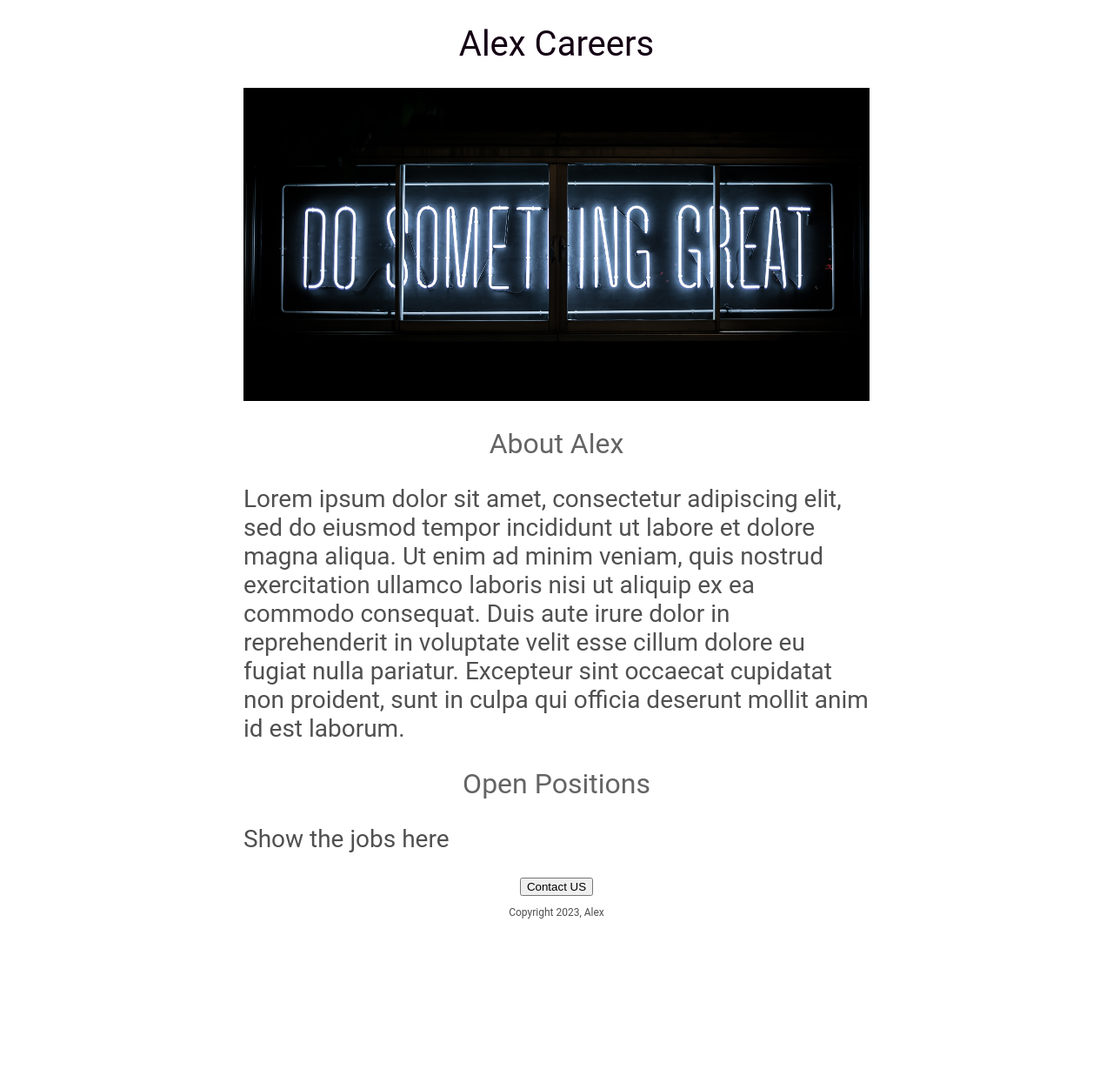
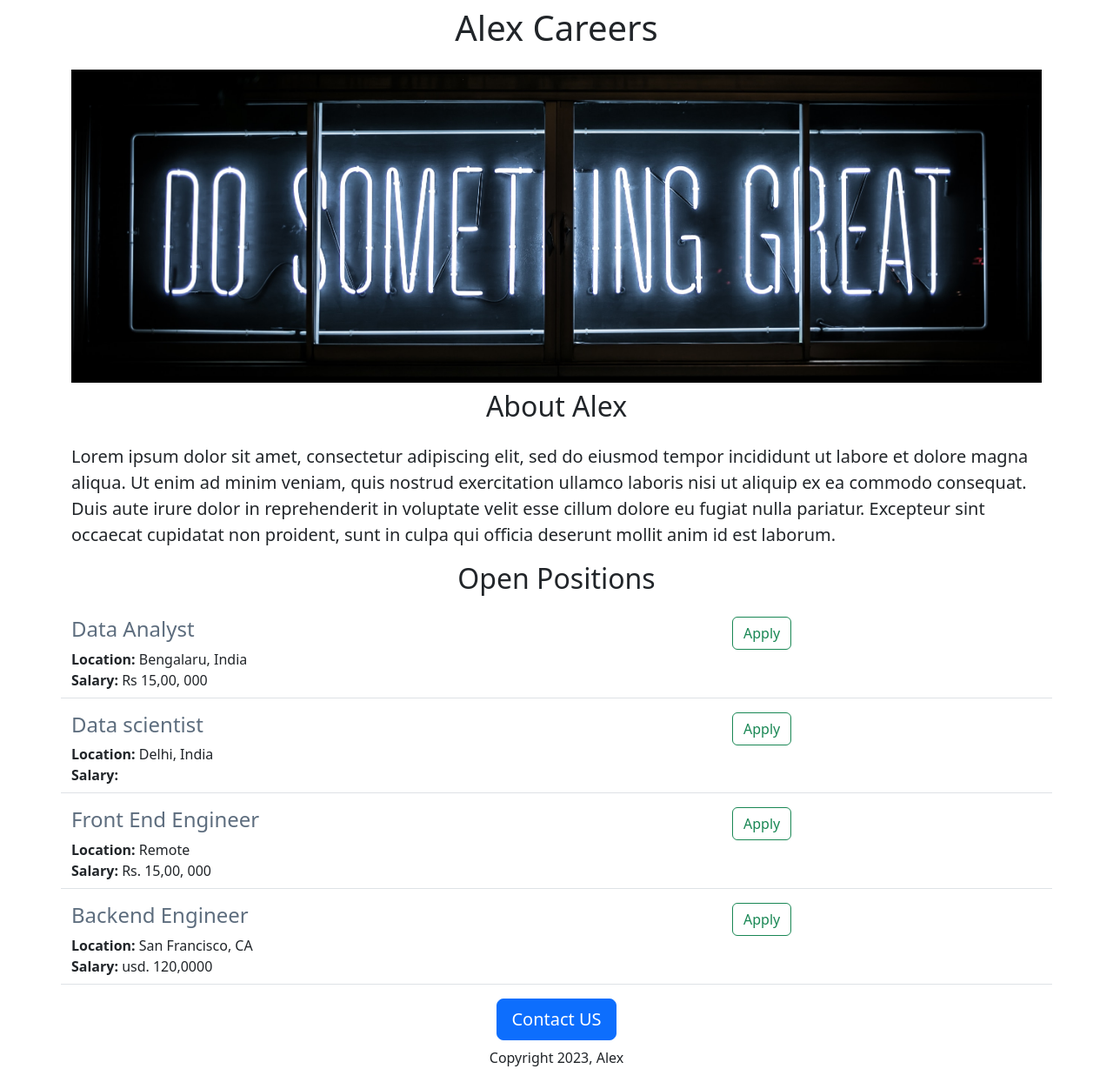
Before and after one commit to alexsuza/my-careers-website, a Flask app: page / in a window 1280 px wide. Shown: the whole page at 87% size. Before the commit the page ends 1056 px from the top, so only its background shows below. Run offline with Flask 3, Linux system fonts and the light colour scheme.

Commit message:
checkpoint

```diff
--- a/app.py
+++ b/app.py
@@ -2,10 +2,37 @@ from flask import Flask, render_template
 
 app = Flask(__name__)
 
+JOBS = [
+  {
+    'id': 1,
+    'title': 'Data Analyst',
+    'location': 'Bengalaru, India',
+    'Salary': 'Rs 15,00, 000'
+  },
+  {
+    'id': 2,
+    'title': 'Data scientist',
+    'location': 'Delhi, India',
+    'Salary': ''
+  },
+  {
+    'id': 3,
+    'title': 'Front End Engineer',
+    'location': 'Remote',
+    'Salary': 'Rs. 15,00, 000'
+  },
+  {
+    'id': 4,
+    'title': 'Backend Engineer',
+    'location': 'San Francisco, CA',
+    'Salary': 'usd. 120,0000'
+  },
+]
+
 
 @app.route("/")
 def hello_world():
-  return render_template('home.html')
+  return render_template('home.html', jobs=JOBS, company_name='Alex')
 
 
 if __name__ == '__main__':
--- a/templates/home.html
+++ b/templates/home.html
@@ -2,57 +2,41 @@
 <html>
   <head>
     <title> Alex Careers</title>
-    <style>
-      h1 {
-        font-size: 40px;
-        font-family: Roboto;
-        font-weight: normal;
-        color: rgb(20, 2, 20);
-        text-align: center;
-      }
 
-    #banner{
-        width:100%;
-        height:360px;
-        object-fit: cover;
-      }
+    <meta charset="utf-8"
+   <meta name="viewport" content="width=device-width, initial-scale=1, maximum-scale=1">
+   <link href="https://cdn.jsdelivr.net/npm/bootstrap@5.2.3/dist/css/bootstrap.min.css" rel="stylesheet" integrity="sha384-rbsA2VBKQhggwzxH7pPCaAqO46MgnOM80zW1RWuH61DGLwZJEdK2Kadq2F9CUG65" crossorigin="anonymous">
 
-        h2 {
-        font-family: Roboto;
-        font-size: 32px;
-        font-weight: normal;
-        color: rgb(100, 100, 100);
-        text-align: center;
-      }
-      p {
-        font-family: Roboto;
-        font-size: 28px;
-        color: rgb(80, 80, 80);
-      }
-
-      #container {
-        max-width:720px;
-        margin: 0 auto 0 auto;
-      }
-
+    <style> #banner{
+          height: 360px;
+          width: 100%;
+          object-fit: cover;
+                  }
     </style>
   </head>
 
   <body>
-    <div id="container">
-    <h1> Alex Careers </h1>
-    <img id="banner" src="https://my-careers-website.alexdes2.repl.co/static/banner.jpg"  >
-    <h2> About Alex </h2>
-    <p> Lorem ipsum dolor sit amet, consectetur adipiscing elit, sed do eiusmod tempor incididunt ut labore et dolore magna aliqua. Ut enim ad minim veniam, quis nostrud exercitation ullamco laboris nisi ut aliquip ex ea commodo consequat. Duis aute irure dolor in reprehenderit in voluptate velit esse cillum dolore eu fugiat nulla pariatur. Excepteur sint occaecat cupidatat non proident, sunt in culpa qui officia deserunt mollit anim id est laborum.
+    <div class="container">
+    <h1 class="text-center mt-2 mb-4"> {{company_name}} Careers </h1>
+
+    <img clas=".img-fluid" id="banner" src="https://my-careers-website.alexdes2.repl.co/static/banner.jpg"  >
+    <h2 class="text-center mt-2 mb-4"> About Alex </h2>
+    <p class="lead"> Lorem ipsum dolor sit amet, consectetur adipiscing elit, sed do eiusmod tempor incididunt ut labore et dolore magna aliqua. Ut enim ad minim veniam, quis nostrud exercitation ullamco laboris nisi ut aliquip ex ea commodo consequat. Duis aute irure dolor in reprehenderit in voluptate velit esse cillum dolore eu fugiat nulla pariatur. Excepteur sint occaecat cupidatat non proident, sunt in culpa qui officia deserunt mollit anim id est laborum.
     </p>
 
 
-      <h2> Open Positions</h2>
-      <p>Show the jobs here</p>
-      <div style="text-align:center;">
-    <button type="button" class="btn btn-primary">Contact US</button>
-        <p class="trademark" style="font-size: 12px;"> Copyright 2023, Alex </p>
+      <h2 class="text-center mt-2 mb-4"> Open Positions</h2>
+      <div>
+        {% for job in jobs %}
+        {% include 'jobitem.html' %}
+        {% endfor %}
+      </div>
+
+      <div class="text-center">
+    <button type="button" class="btn btn-primary btn-lg">Contact US</button>
+        <p class ="mt-2 mb-4"> Copyright 2023, Alex </p>
      </div>
+
     </div>
   </body>
 </html>
--- /dev/null
+++ b/templates/jobitem.html
@@ -0,0 +1,21 @@
+<div class="border-bottom row" style="margin-bottom:16px; padding-bottom:8px;">
+       <div class="col-8">
+         <h4
+           style="color:#5D6D7E"; margin-bottom:4px;">
+           {{job['title']}}
+         </h4>
+          <div>
+            <b>Location: </b>{{job['location']}}
+          </div>
+
+          {% if 'Salary' in job %}
+           <div>
+             <b>Salary: </b> {{job['Salary']}}
+           </div>
+           {% endif %}
+       </div>
+            <div class="col-4">
+             <button type="button" class="btn btn-outline-success">Apply</button>
+           </div>
+
+        </div>
```
